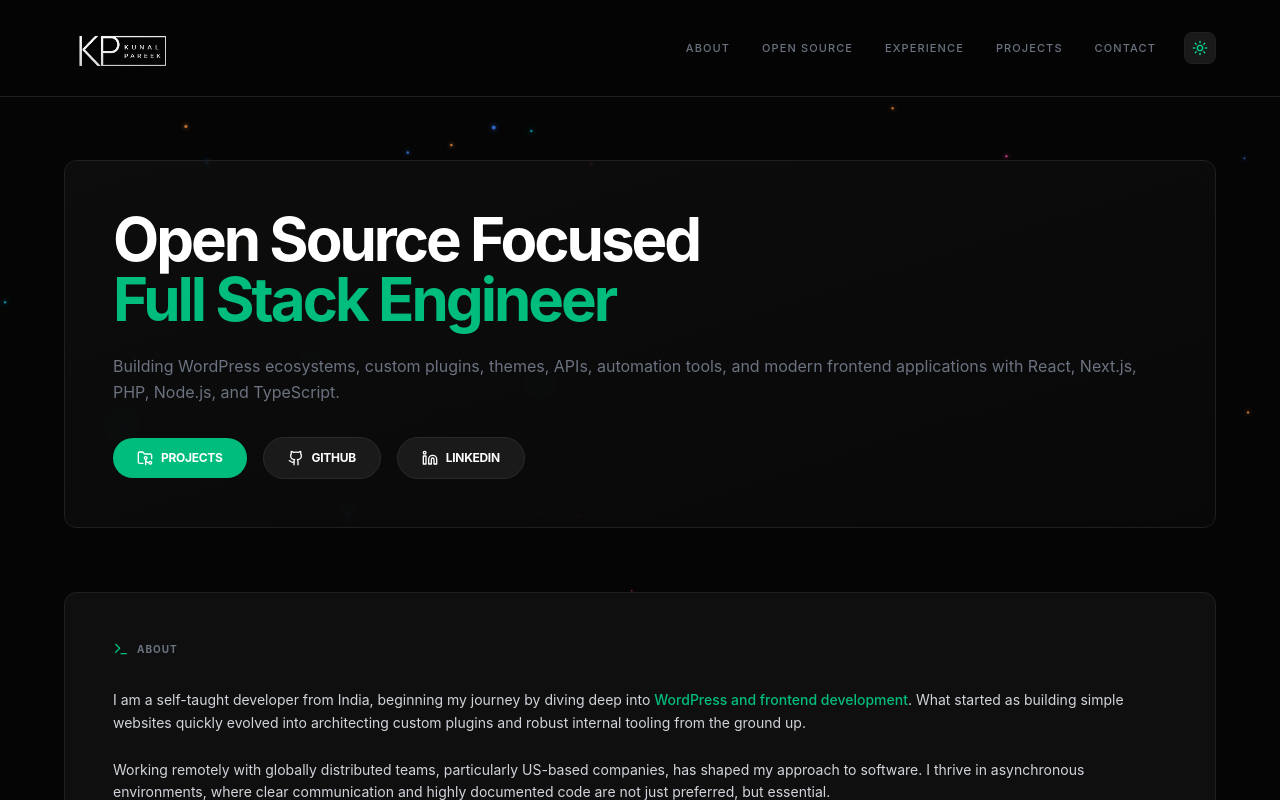
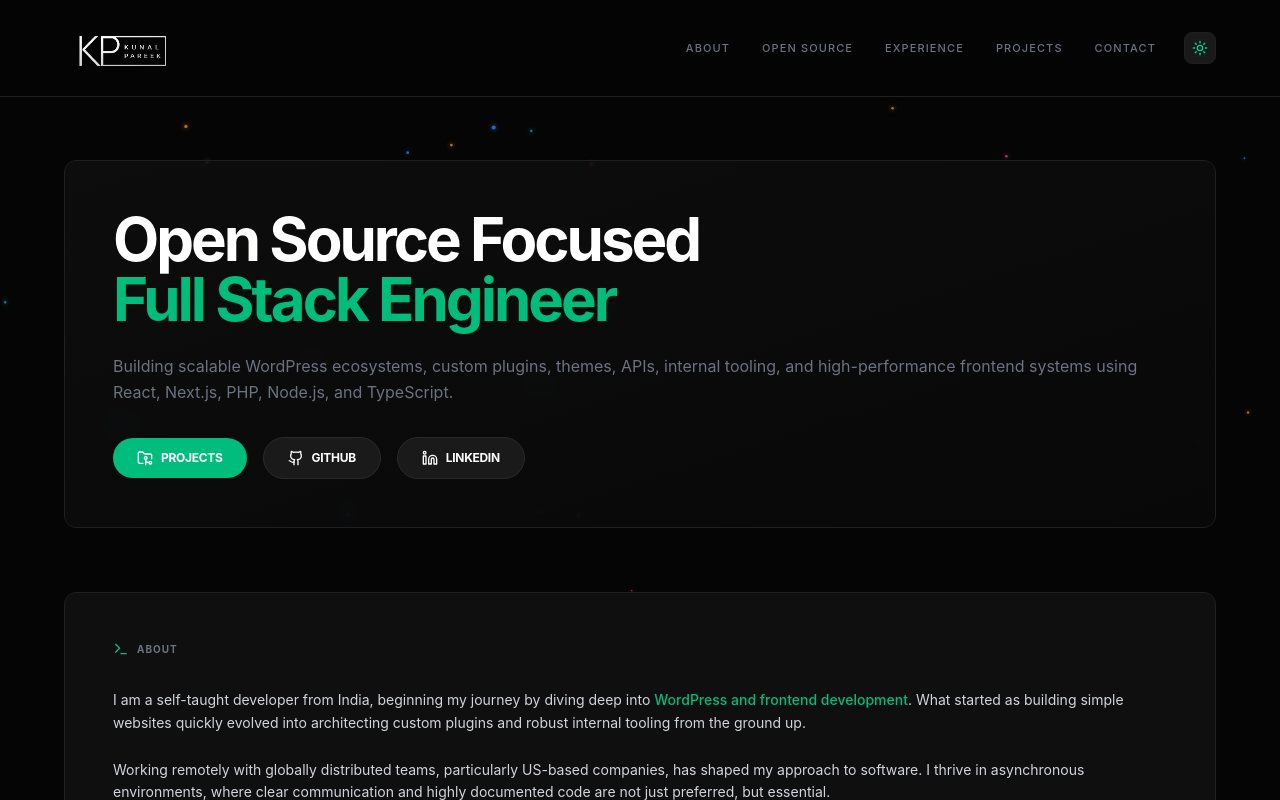
Before and after one commit to KunalPareek21/kunal-pareek-portfolio, a Next.js app: page / in a window 1280 px wide. Shown: the top 800 px of the page. Built offline with nearby package versions, Linux system fonts and the light colour scheme; no server answers.

Commit message:
fix: use CSS invert for pixel-perfect light mode logo

```diff
--- a/components/sections/Hero.tsx
+++ b/components/sections/Hero.tsx
@@ -10,11 +10,11 @@ export function Hero() {
         style={{ background: 'linear-gradient(to bottom right, var(--hero-from), var(--hero-to))', borderColor: 'var(--border)' } as React.CSSProperties}
       >
         <h1 className="text-4xl md:text-6xl font-bold tracking-tighter mb-6 leading-none" style={{ color: 'var(--text-primary)' }}>
-          Open Source Focused<br/>
+          Open Source Focused<br />
           <span className="text-emerald-500">Full Stack Engineer</span>
         </h1>
         <p className="max-w-full text-sm md:text-base mb-8 leading-relaxed" style={{ color: 'var(--text-muted)' }}>
-          Building WordPress ecosystems, custom plugins, themes, APIs, automation tools, and modern frontend applications with React, Next.js, PHP, Node.js, and TypeScript.
+          Building scalable WordPress ecosystems, custom plugins, themes, APIs, internal tooling, and high-performance frontend systems using React, Next.js, PHP, Node.js, and TypeScript.
         </p>
 
         <div className="flex flex-wrap items-center gap-4">
--- a/components/ui/Logo.tsx
+++ b/components/ui/Logo.tsx
@@ -21,11 +21,11 @@ export function Logo({ className }: { className?: string }) {
   return (
     <div className={`relative ${className}`}>
       <Image
-        src={resolvedTheme === 'light' ? "/logo-light.png" : "/logo.png"}
+        src="/logo.png"
         alt="Kunal Pareek Logo"
         width={200}
         height={106}
-        className="object-contain h-full w-auto transition-opacity duration-300"
+        className={`object-contain h-full w-auto transition-all duration-300 ${resolvedTheme === 'light' ? 'invert' : ''}`}
         priority
       />
     </div>
```
Also changed, not shown: public/logo-light.png.
